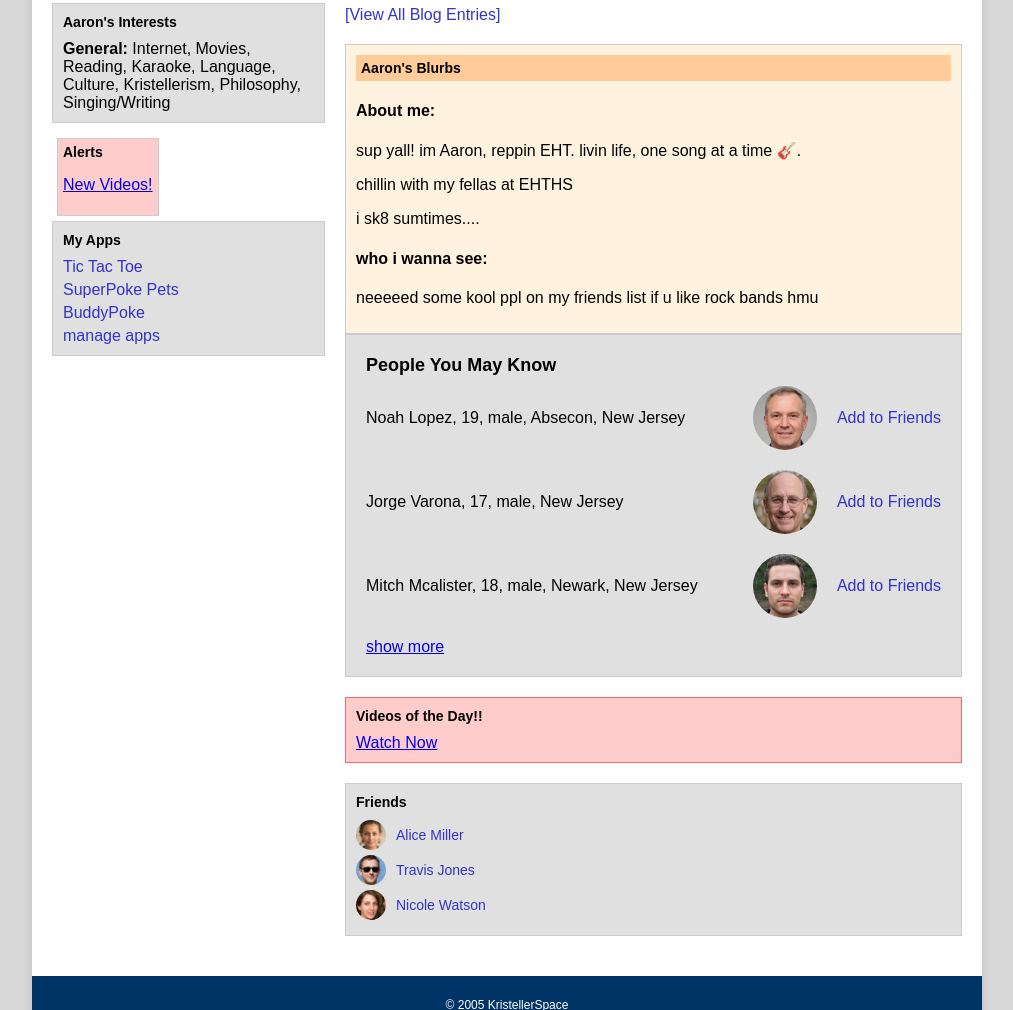
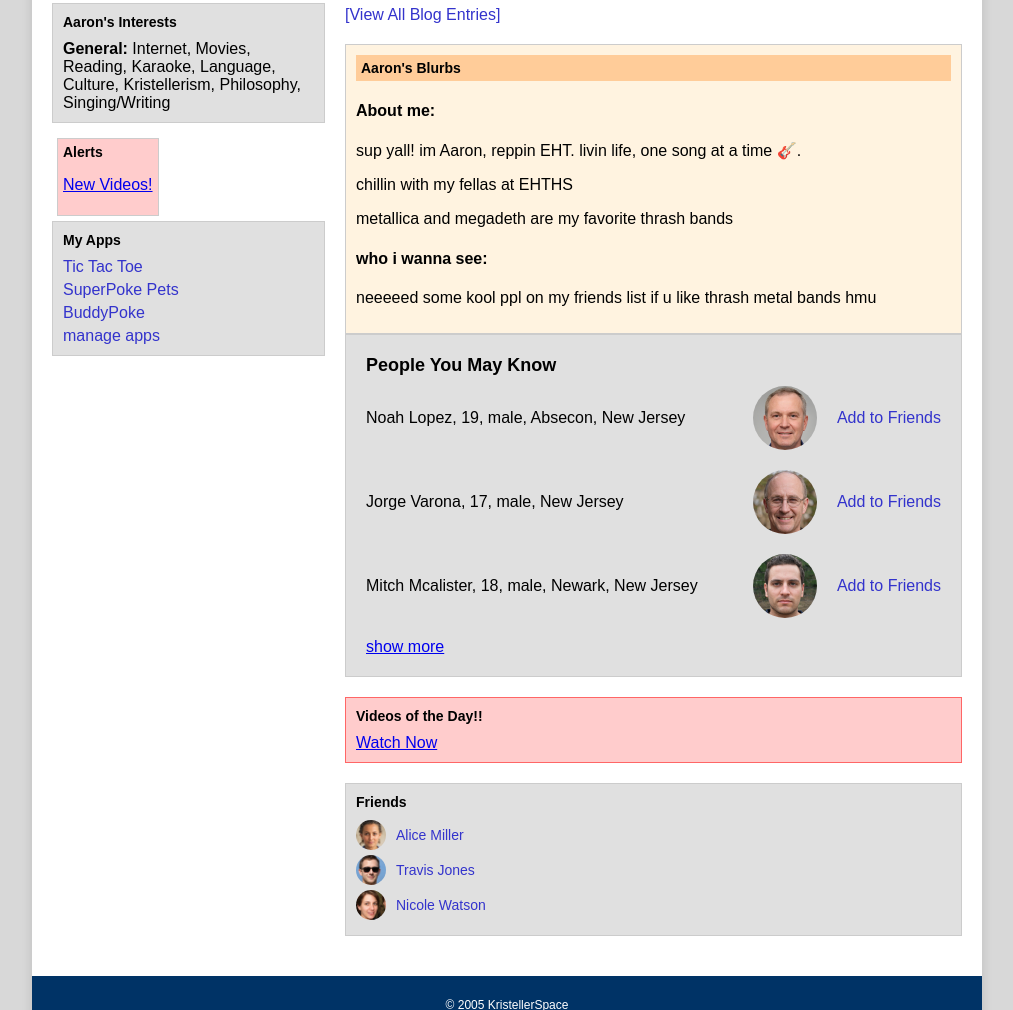
Before and after one commit to kristellerspace/m, a plain HTML site: page index.html in a window 1280 px wide. Shown: the part 799-1809 px from the top of the page, without its empty margins (133-1146 px from the left). Drawn offline with Linux system fonts and the light colour scheme.

Commit message:
Update index.html

```diff
--- a/index.html
+++ b/index.html
@@ -116,11 +116,11 @@
                         <h4>About me:</h4>
                         <p>sup yall! im Aaron, reppin EHT. <span class="faq">livin life, one song at a time 🎸.</span></p>
                         <p>chillin with my fellas at EHTHS</p>
-                        <p>i sk8 sumtimes....</p>
+                        <p>metallica and megadeth are my favorite thrash bands</p>
                     </div>
                     <div class="who-id-like-to-meet">
                         <h4>who i wanna see:</h4>
-                        <p>neeeeed some kool ppl on my friends list if u like rock bands hmu</p>
+                        <p>neeeeed some kool ppl on my friends list if u like thrash metal bands hmu</p>
                     </div>
                 </div>
                 <div class="people-you-may-know">
```
